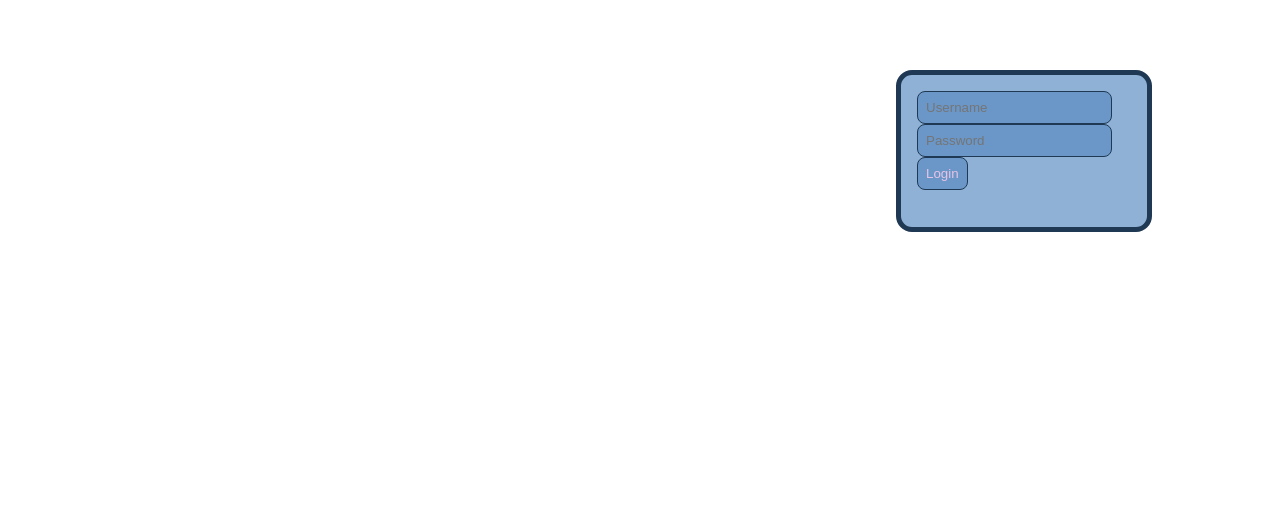
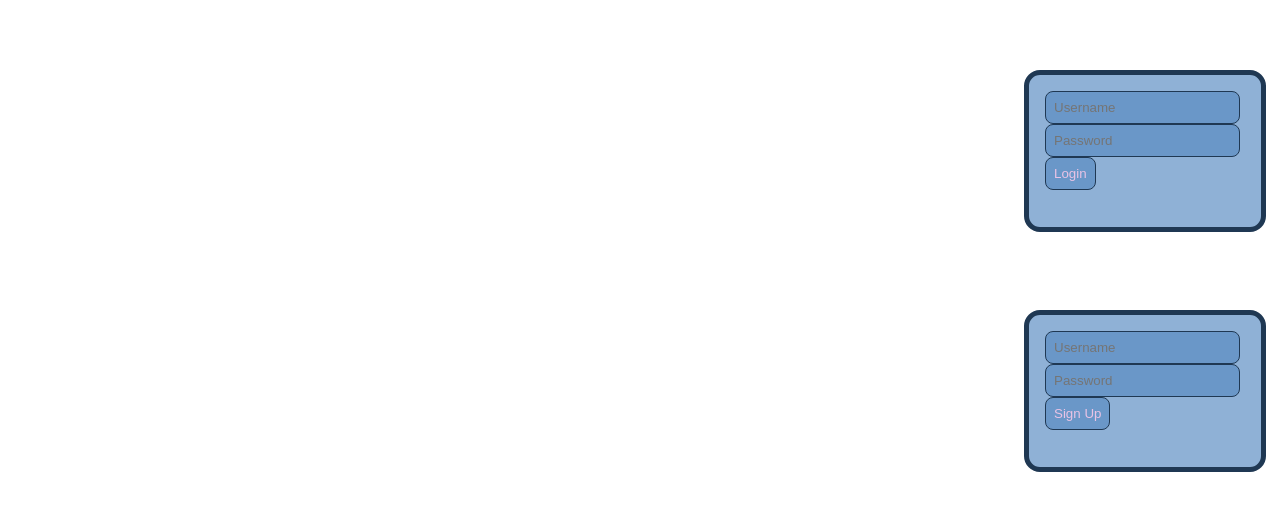
Before and after one commit to SilverFacade/Improved-UNCGenie, a React (Create React App) app in the folder front-end/: page /login in a window 1280 px wide. Shown: the part 170-680 px from the top of the page. Built offline with nearby package versions, Linux system fonts and the light colour scheme.

Commit message:
added signup box

```diff
--- a/front-end/src/Components/Login/index.js
+++ b/front-end/src/Components/Login/index.js
@@ -47,6 +47,11 @@ const Login = () => {
                 <input type={'password'} placeholder={'Password'} name={'password'} required/>
                 <input type={'submit'} value={'Login'}/>
             </form>
+            <form className={'signup'} onSubmit={(e) => login(e)} id={'signup'}>
+                <input type={'text'} placeholder={'Username'} name={'username'} required/>
+                <input type={'password'} placeholder={'Password'} name={'password'} required/>
+                <input type={'submit'} value={'Sign Up'}/>
+            </form>
         </>
     )
 }
--- a/front-end/src/Components/Login/index.scss
+++ b/front-end/src/Components/Login/index.scss
@@ -1,13 +1,9 @@
 @import url('../assets/css/global.scss');
 
 form{
-  position: absolute;
-  top: 30%;
-  left: 80%;
-  transform: translate(-50%);
   background: var(--navyaccent);
   height: 15vh;
-  min-width: 25vh;
+  width: 25vh;
   border-radius: 2vh;
   border: 5px solid var(--navy);
   padding: 2vh;
@@ -19,6 +15,18 @@ form{
     padding: 1vh;
     color: var(--prettypink);
   }
+
+  &.login {
+    position: absolute;
+    top: 30%;
+    left: 80%;
+  }
+
+  &.signup {
+    position: absolute;
+    top: 60%;
+    left: 80%;
+  }
 }
 
 
```
